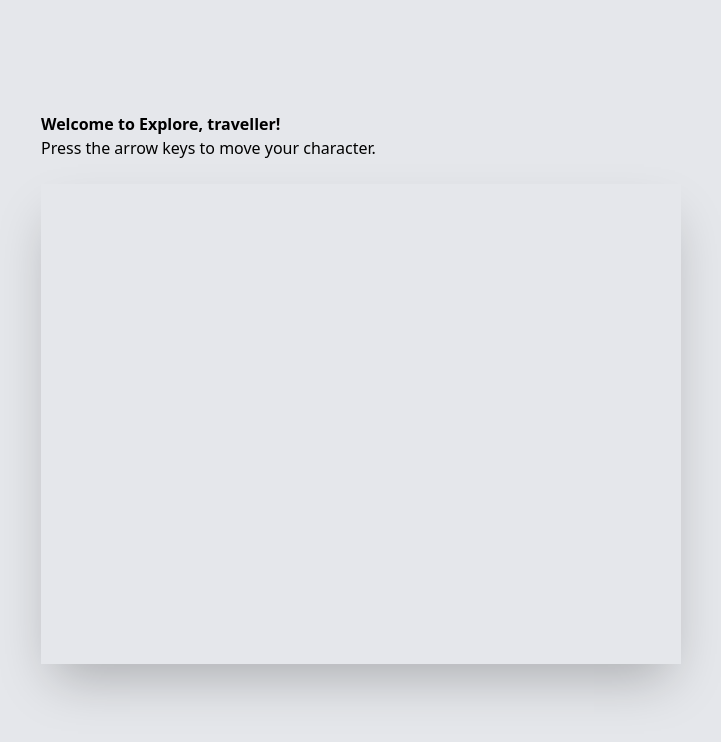
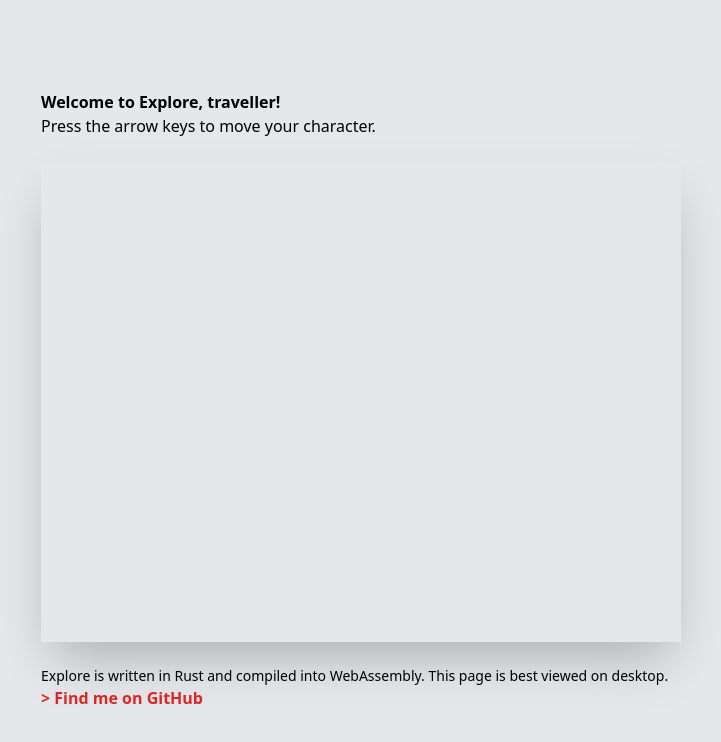
Before and after one commit to smonfourny/rust-roguelike, a Gatsby site in the folder explore-client/: page / in a window 1280 px wide. Shown: the whole page, without its empty margins (279-1000 px from the left). Built offline with nearby package versions, Linux system fonts and the light colour scheme; Gatsby itself is replaced by a stand-in of ours.

Commit message:
feat(client): add short explanation and github link

```diff
--- a/explore-client/src/pages/index.js
+++ b/explore-client/src/pages/index.js
@@ -14,6 +14,12 @@ class IndexPage extends React.Component {
               <canvas id="canvas" width="640" height="480" className="rounded-lg"></canvas>
             </div>
           </div>
+          <p className="px-6 text-sm font-light">
+            Explore is written in Rust and compiled into WebAssembly. This page is best viewed on desktop.
+          </p>
+          <a href="https://github.com/smonfourny" className="px-6 font-bold text-red-600">
+            &gt; Find me on GitHub
+          </a>
         </div>
       </main>
     )
```
